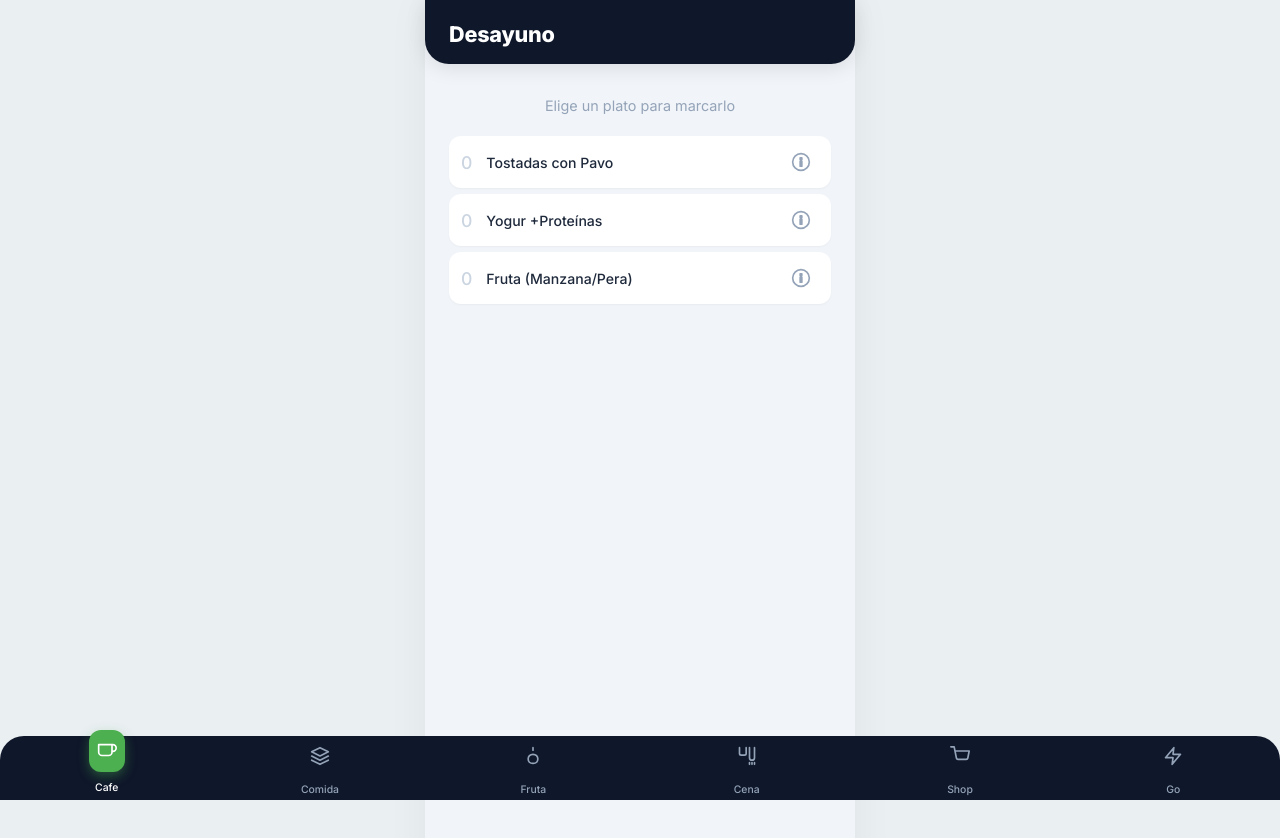
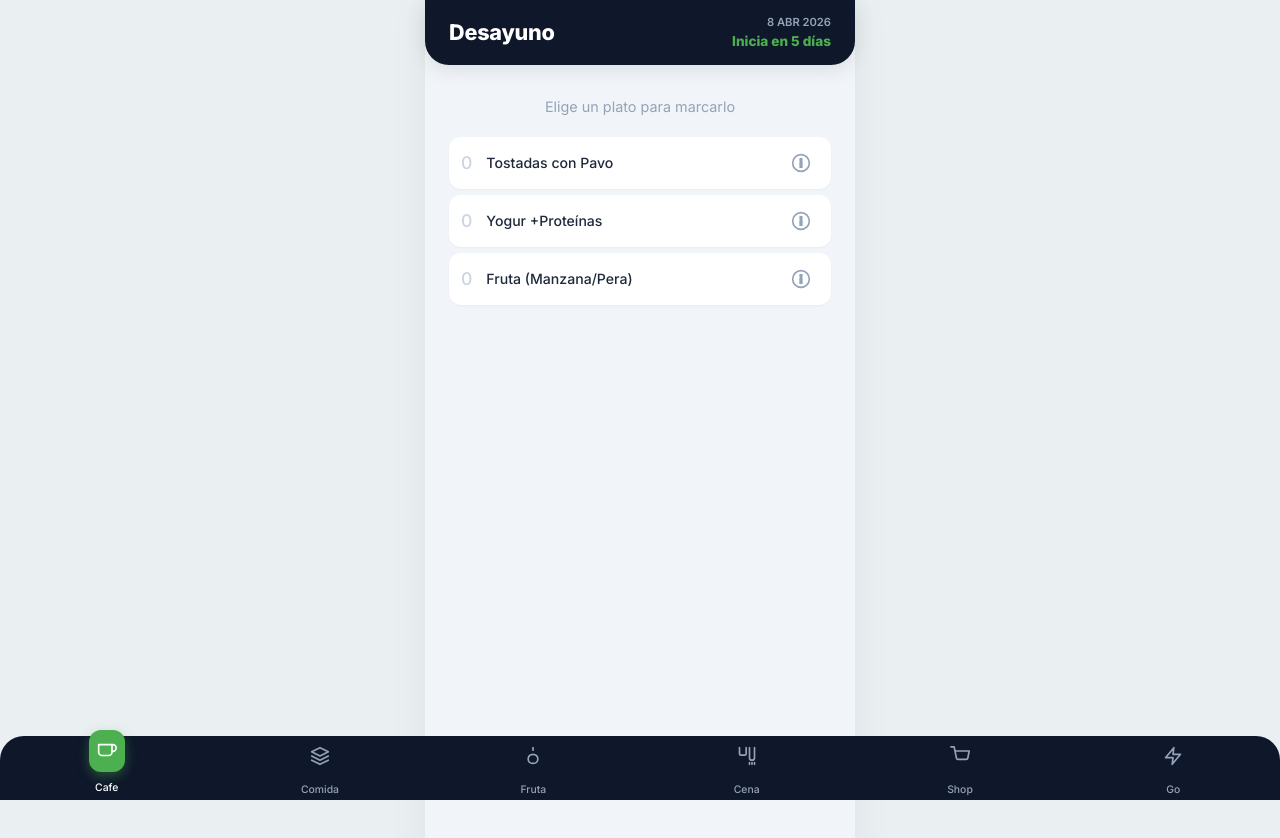
Before and after one commit to condrado/salud, a Vue app: page / in a window 1280 px wide. Shown: the top 838 px of the page. Built offline with nearby package versions, Linux system fonts and the light colour scheme.

Commit message:
Cabecera con fecha y contador dinámico de 14 días

```diff
--- a/src/components/templates/MainLayout.vue
+++ b/src/components/templates/MainLayout.vue
@@ -1,16 +1,43 @@
 <script setup>
 import { computed } from 'vue';
+import { store } from '@/store';
 
-const props = defineProps({
-  title: { type: String, default: 'Salud' }
+defineProps({
+  title: { type: String, required: true }
+});
+
+const currentDateStr = computed(() => {
+  const options = { day: 'numeric', month: 'short', year: 'numeric' };
+  return new Intl.DateTimeFormat('es-ES', options).format(new Date());
+});
+
+const planStatus = computed(() => {
+  const today = new Date();
+  const start = new Date(store.startDate);
+  const diffTime = start - today;
+  const diffDays = Math.ceil(diffTime / (1000 * 60 * 60 * 24));
+
+  if (diffDays > 0) {
+    return `Inicia en ${diffDays} días`;
+  } else if (diffDays <= 0 && diffDays > -14) {
+    return `Día ${Math.abs(diffDays) + 1} de 14`;
+  } else {
+    return '¡Reto completado! 🎉';
+  }
 });
 </script>
 
 <template>
   <div class="main-layout">
     <header class="header">
-      <div class="container">
-        <h1>{{ title }}</h1>
+      <div class="container header-grid">
+        <div class="header-left">
+          <h1>{{ title }}</h1>
+        </div>
+        <div class="header-right">
+          <span class="header-date">{{ currentDateStr }}</span>
+          <span class="header-status">{{ planStatus }}</span>
+        </div>
       </div>
     </header>
 
@@ -35,12 +62,37 @@ const props = defineProps({
 
 .header {
   background: #0f172a; /* Mismo color que el footer */
-  padding: 18px 0 14px;
+  padding: 14px 0;
   position: sticky;
   top: 0;
   z-index: 800;
   box-shadow: 0 4px 20px rgba(0,0,0,0.1);
   border-radius: 0 0 24px 24px; /* Simetría con el footer */
+}
+
+.header-grid {
+  display: flex;
+  justify-content: space-between;
+  align-items: center;
+}
+
+.header-right {
+  display: flex;
+  flex-direction: column;
+  align-items: flex-end;
+}
+
+.header-date {
+  color: #94a3b8;
+  font-size: 0.7rem;
+  font-weight: 600;
+  text-transform: uppercase;
+}
+
+.header-status {
+  color: #4CAF50;
+  font-size: 0.85rem;
+  font-weight: 800;
 }
 
 .container {
--- a/src/store/index.js
+++ b/src/store/index.js
@@ -3,6 +3,7 @@ import { reactive, watch } from 'vue';
 const STORAGE_KEY = 'salud_app_data_v2';
 
 const initialState = {
+  startDate: '2026-04-13', // Lunes 13 de Abril de 2026
   meals: {
     desayuno: [
       { id: 1, name: 'Tostadas con Pavo', ingredients: 'Pan integral, Pechuga de pavo extra (90%)', prep: 'Tostar el pan y añadir el pavo.', count: 0 },
```
Also changed, not shown: 5 other files (tests, documents, lock files or other folders).
